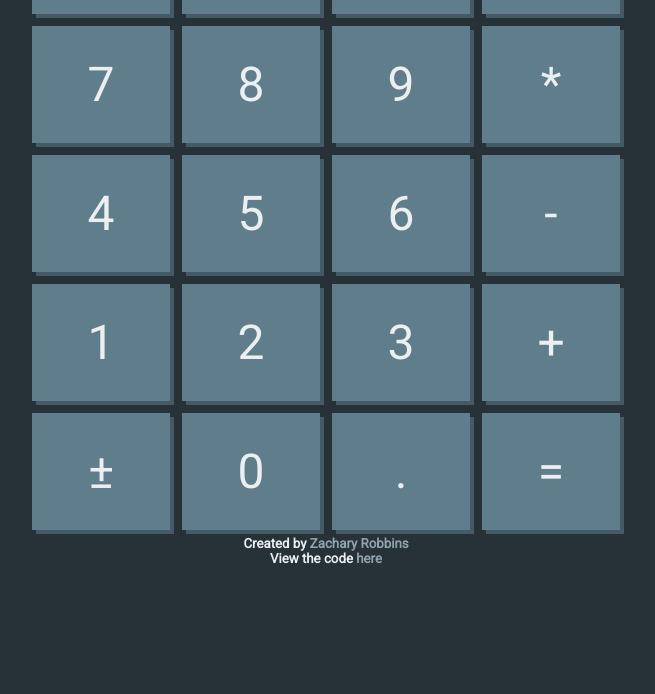
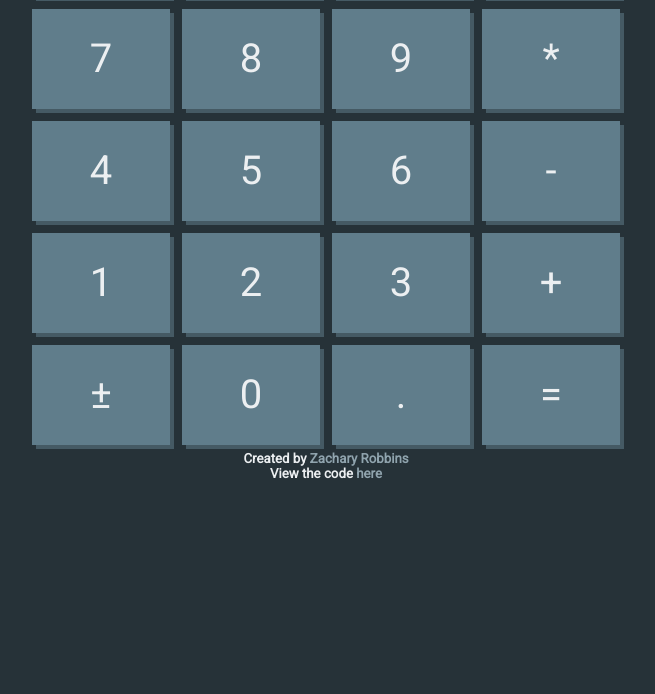
Before and after one commit to Xaqiri/Calculator, a plain HTML site: page index.html in a window 1280 px wide. Shown: the part 238-932 px from the top of the page, without its empty margins (314-969 px from the left). After the commit the page ends 847 px from the top, so only its background shows below. Drawn offline with Linux system fonts and the light colour scheme.

Commit message:
Fixed line height

```diff
--- a/css/main.scss
+++ b/css/main.scss
@@ -64,7 +64,8 @@ a {
 
 .square {
 	// border-radius: 5%;
-	font-size: 3rem;
+	// font-size: 2rem;
+	line-height: 1em;
 	background: $bg-500;
 	width: 23%;
 	margin: 1%;
```
Also changed, not shown: css/main.css, 1 other file.
